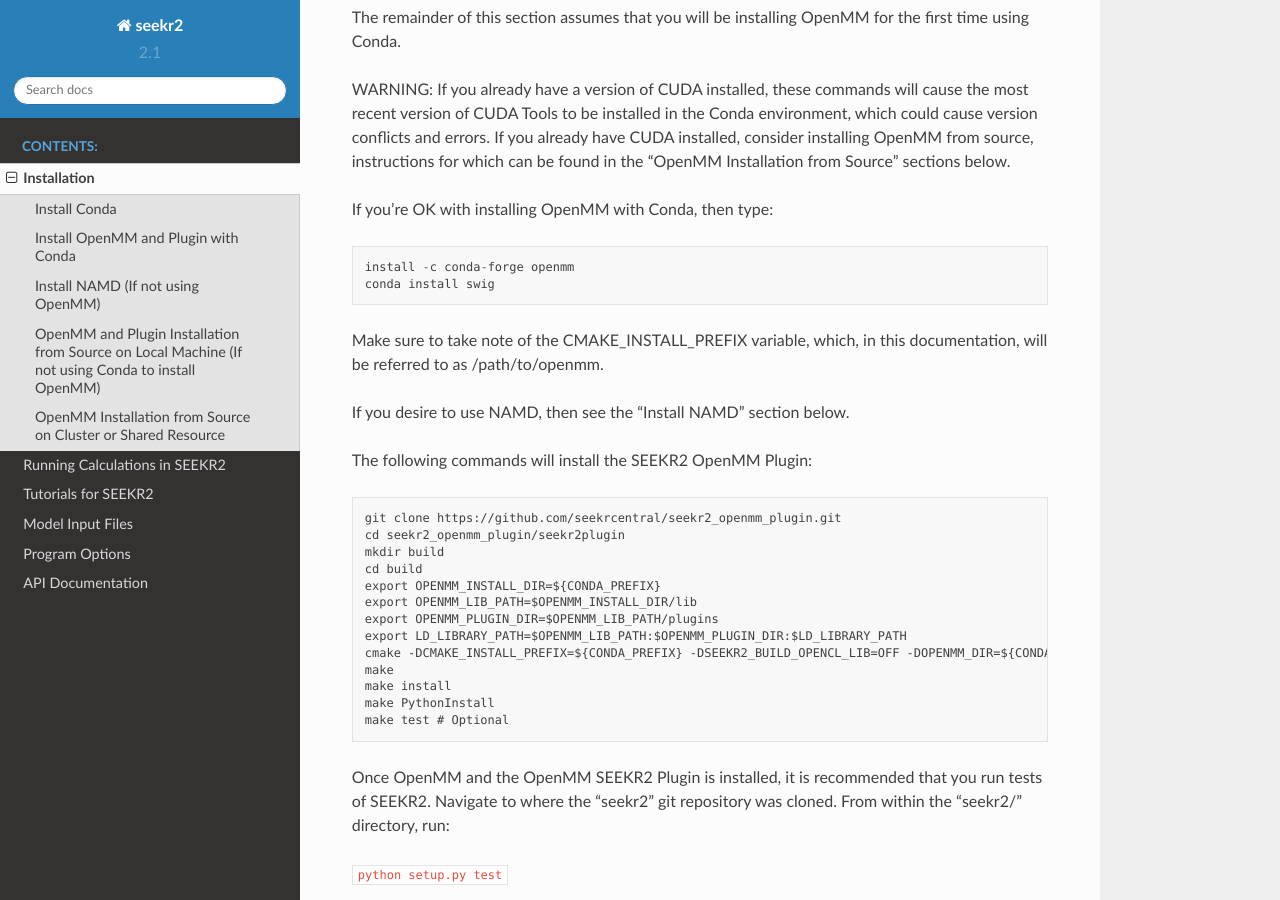
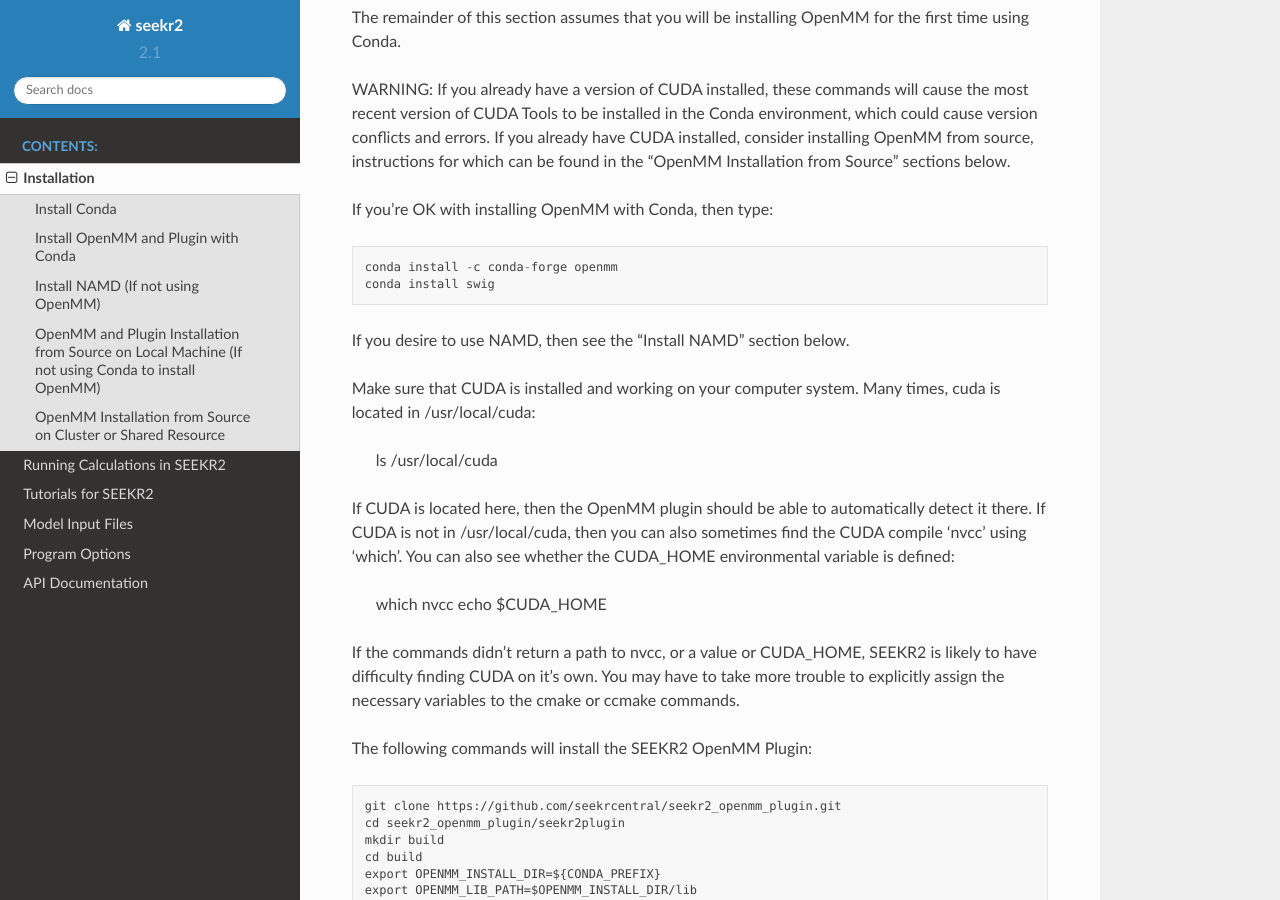
Before and after one commit to seekrcentral/seekr2, a Sphinx documentation site: the page built from docs/installation.rst, in a window 1280 px wide and 900 px high, scrolled down 1220 px. Built offline with Sphinx 7.4.7 and the Read the Docs theme 2.0.0, drawn with Linux system fonts in a browser that asks for light colours.

```diff
--- a/docs/installation.rst
+++ b/docs/installation.rst
@@ -62,13 +62,28 @@
 
 If you're OK with installing OpenMM with Conda, then type::
 
-  install -c conda-forge openmm
+  conda install -c conda-forge openmm
   conda install swig
 
-Make sure to take note of the CMAKE_INSTALL_PREFIX variable, which, in this
-documentation, will be referred to as /path/to/openmm.
+If you desire to use NAMD, then see the "Install NAMD" section below.
 
-If you desire to use NAMD, then see the "Install NAMD" section below.
+Make sure that CUDA is installed and working on your computer system. Many
+times, cuda is located in /usr/local/cuda:
+
+  ls /usr/local/cuda
+
+If CUDA is located here, then the OpenMM plugin should be able to automatically
+detect it there. If CUDA is not in /usr/local/cuda, then you can also sometimes
+find the CUDA compile 'nvcc' using 'which'. You can also see whether the
+CUDA_HOME environmental variable is defined:
+
+  which nvcc
+  echo $CUDA_HOME
+
+If the commands didn't return a path to nvcc, or a value or CUDA_HOME, SEEKR2
+is likely to have difficulty finding CUDA on it's own. You may have to take
+more trouble to explicitly assign the necessary variables to the cmake or
+ccmake commands.
 
 The following commands will install the SEEKR2 OpenMM Plugin::
 
```
Also changed, not shown: 3 other files.
